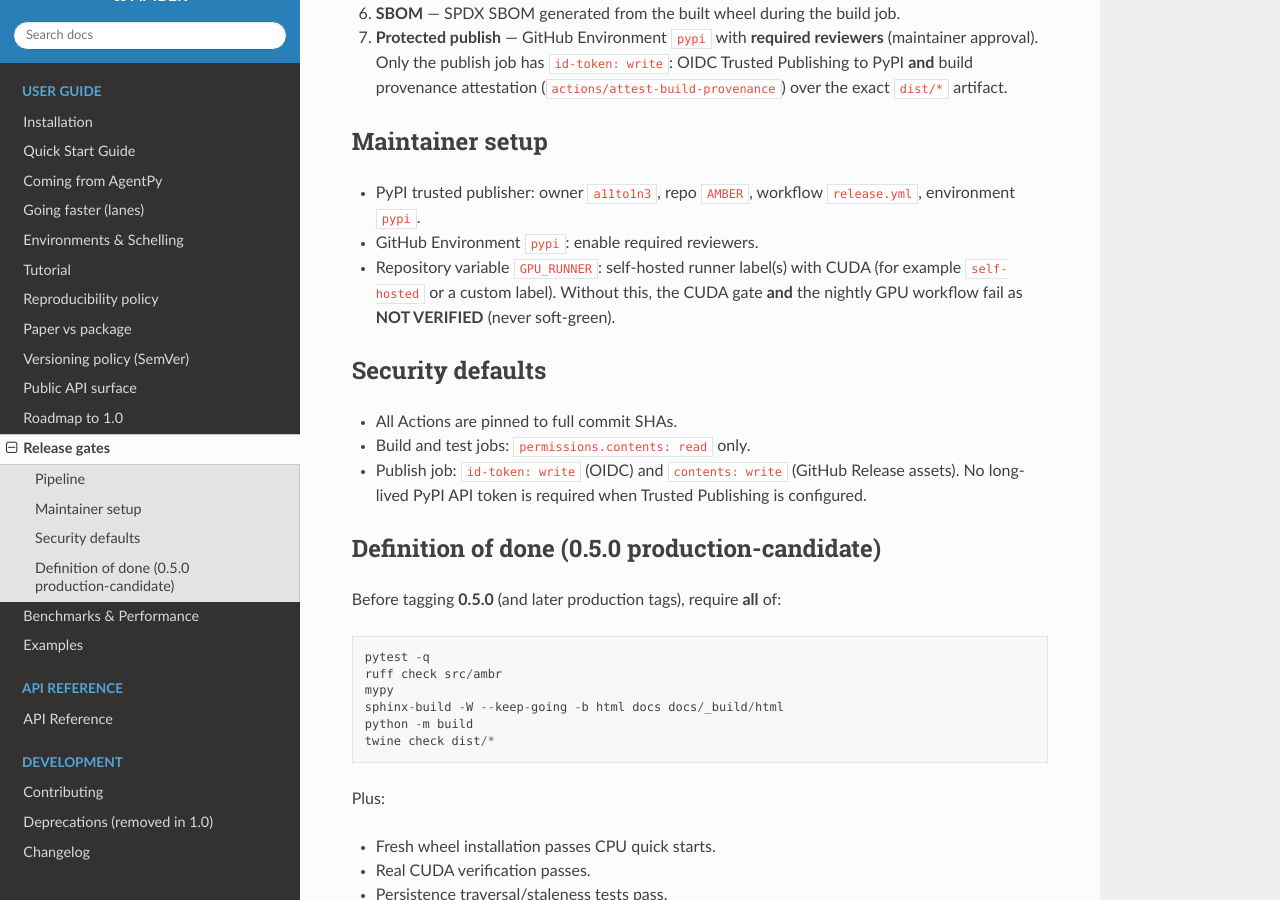
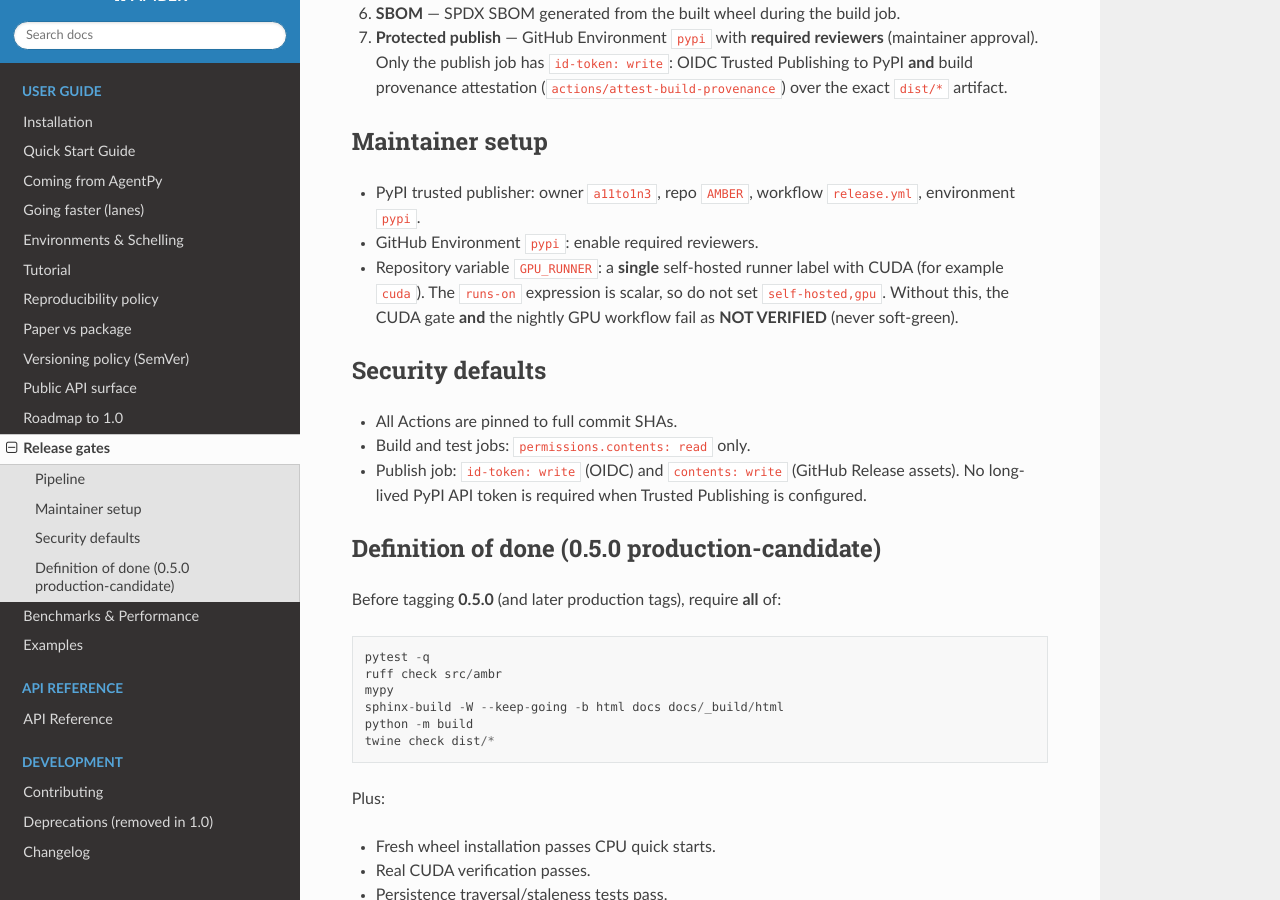
Before and after one commit to a11to1n3/AMBER, a Sphinx documentation site: the page built from docs/release_gates.rst, in a window 1280 px wide and 900 px high, scrolled down 581 px. Built offline with Sphinx 7.4.7 and the Read the Docs theme 3.1.0, drawn with Linux system fonts in a browser that asks for light colours.

Commit message:
docs: GPU_RUNNER is a single runner label
runs-on is a scalar expression. A comma list such as self-hosted,gpu
is one invalid label; use a single label like cuda.

```diff
--- a/docs/release_gates.rst
+++ b/docs/release_gates.rst
@@ -34,10 +34,10 @@ Maintainer setup
 * PyPI trusted publisher: owner ``a11to1n3``, repo ``AMBER``, workflow
   ``release.yml``, environment ``pypi``.
 * GitHub Environment ``pypi``: enable required reviewers.
-* Repository variable ``GPU_RUNNER``: self-hosted runner label(s) with CUDA
-  (for example ``self-hosted`` or a custom label). Without this, the CUDA
-  gate **and** the nightly GPU workflow fail as **NOT VERIFIED** (never
-  soft-green).
+* Repository variable ``GPU_RUNNER``: a **single** self-hosted runner label
+  with CUDA (for example ``cuda``). The ``runs-on`` expression is scalar, so
+  do not set ``self-hosted,gpu``. Without this, the CUDA gate **and** the
+  nightly GPU workflow fail as **NOT VERIFIED** (never soft-green).
 
 Security defaults
 -----------------
```
Also changed, not shown: 2 other files.
